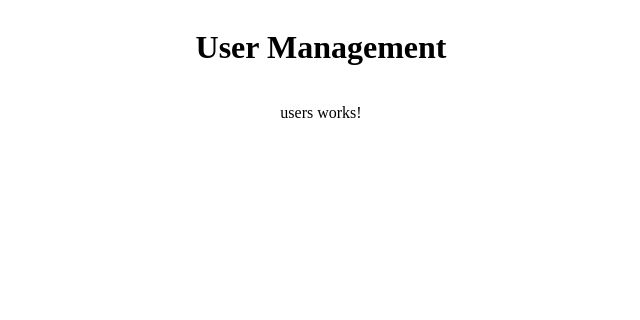
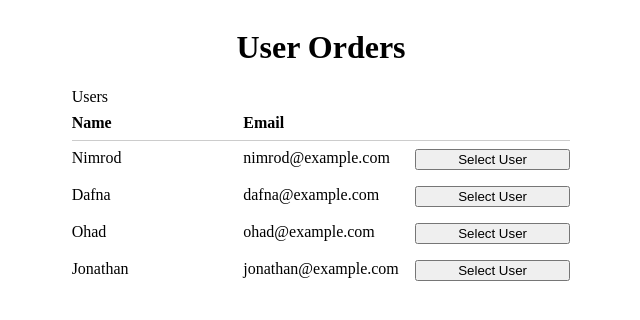
Before and after one commit to vnimrod/fmr-home-assignment, an Angular app: page / in a window 1280 px wide. Shown: the top 320 px of the page, without its empty margins (319-959 px from the left). Built offline with nearby package versions, Linux system fonts and the light colour scheme; what @ngrx/effects, @ngrx/store would draw is missing.

Commit message:
create user compnent, update users component to display user component list

```diff
--- a/src/app/app.component.html
+++ b/src/app/app.component.html
@@ -1,2 +1,2 @@
-<h1>User Management</h1>
+<h1>User Orders</h1>
 <app-users></app-users>
--- /dev/null
+++ b/src/app/features/users/user/user.component.html
@@ -0,0 +1,5 @@
+<li class="user-item">
+  <span class="user-name">{{ user.name }}</span>
+  <span class="user-email">{{ user.email }}</span>
+  <button class="select-user-button">Select User</button>
+</li>
--- /dev/null
+++ b/src/app/features/users/user/user.component.scss
@@ -0,0 +1,11 @@
+.user-item {
+  display: grid;
+  grid-template-columns: 1fr 1fr 1fr;
+  gap: 1rem;
+  padding: 0.5rem 0;
+  border-bottom: 1px solid #eee;
+}
+
+.user-item:last-child {
+  border-bottom: none;
+}
--- a/src/app/features/users/users.component.html
+++ b/src/app/features/users/users.component.html
@@ -1 +1,15 @@
-<p>users works!</p>
+<header>
+  <span class="users-header-title">Users</span>
+</header>
+<main>
+  <div class="users-header">
+    <span class="header-name">Name</span>
+    <span class="header-email">Email</span>
+  </div>
+
+  <ul class="users-list">
+    @for (user of users$ | async; track user.id) {
+      <app-user [user]="user"></app-user>
+    }
+  </ul>
+</main>
--- a/src/app/features/users/users.component.scss
+++ b/src/app/features/users/users.component.scss
@@ -0,0 +1,14 @@
+.users-header {
+  display: grid;
+  grid-template-columns: 1fr 1fr 1fr;
+  gap: 1rem;
+  padding: 0.5rem 0;
+  border-bottom: 1px solid #ccc;
+  font-weight: bold;
+}
+
+.users-list {
+  list-style: none;
+  padding: 0;
+  margin: 0;
+}
--- a/src/app/features/users/users.component.ts
+++ b/src/app/features/users/users.component.ts
@@ -1,11 +1,20 @@
-import { Component } from '@angular/core';
+import { Component, OnInit } from '@angular/core';
+import { USERS_MOCK } from '../../core/mocks/users.mock'; // remove later
+import { Observable, of } from 'rxjs';
+import { User } from './feature-state/users.models';
+import { CommonModule } from '@angular/common';
+import { UserComponent } from './user/user.component';
 
 @Component({
   selector: 'app-users',
-  imports: [],
+  imports: [CommonModule, UserComponent],
   templateUrl: './users.component.html',
-  styleUrl: './users.component.scss'
+  styleUrl: './users.component.scss',
 })
-export class UsersComponent {
+export class UsersComponent implements OnInit {
+  users$: Observable<User[]> = of(USERS_MOCK); // remove later come from store
 
+  ngOnInit(): void {
+    // dispatch action to get users
+  }
 }
```
Also changed, not shown: src/app/features/users/user/user.component.ts (added, +12 -0 lines), 1 other file (tests, documents, lock files or other folders).
